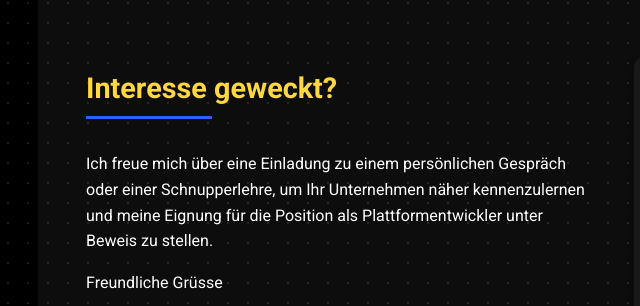
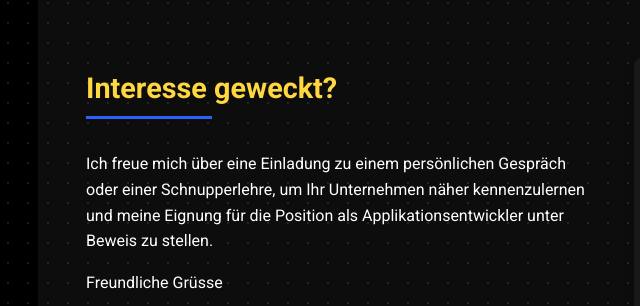
Before and after one commit to Karrar08/ANNAX-Informatiker-Applikation-Entwickler-Bewerbung, a plain HTML site: page index.html in a window 1280 px wide. Shown: the part 6127-6433 px from the top of the page, 22-662 px from the left. Drawn offline with Linux system fonts and the light colour scheme.

Commit message:
Update index.html

```diff
--- a/index.html
+++ b/index.html
@@ -222,7 +222,7 @@
                 <div class="contact-grid">
                     <div class="contact-text">
                         <h3>Interesse geweckt?</h3>
-                        <p>Ich freue mich über eine Einladung zu einem persönlichen Gespräch oder einer Schnupperlehre, um Ihr Unternehmen näher kennenzulernen und meine Eignung für die Position als Plattformentwickler unter Beweis zu stellen.</p>
+                        <p>Ich freue mich über eine Einladung zu einem persönlichen Gespräch oder einer Schnupperlehre, um Ihr Unternehmen näher kennenzulernen und meine Eignung für die Position als Applikationsentwickler unter Beweis zu stellen.</p>
                         <p>Freundliche Grüsse</p>
                         <p>Karrar Adeli</p>
                     </div>
```
